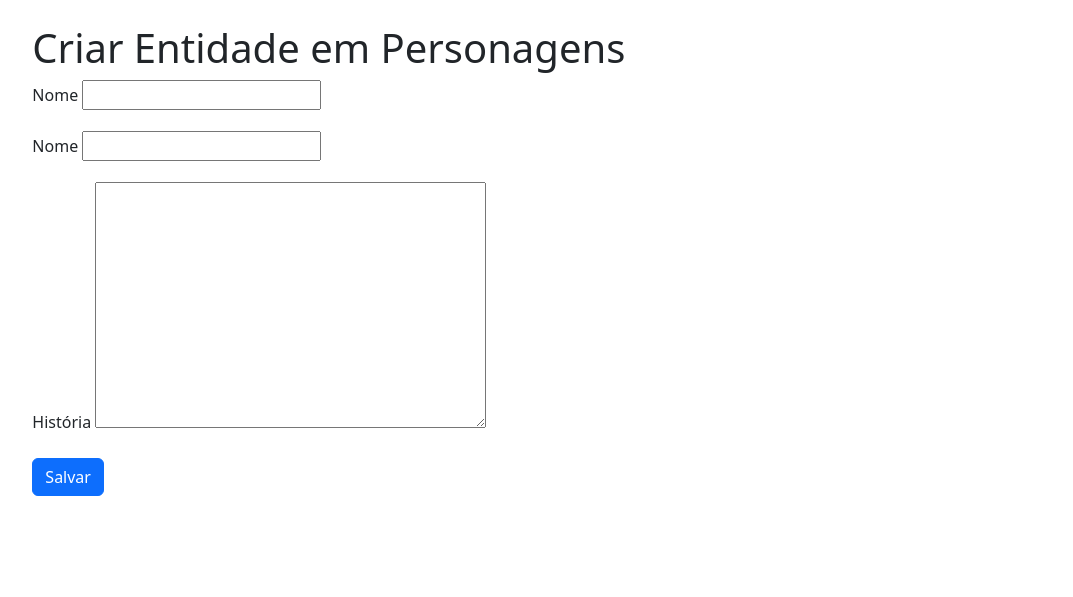
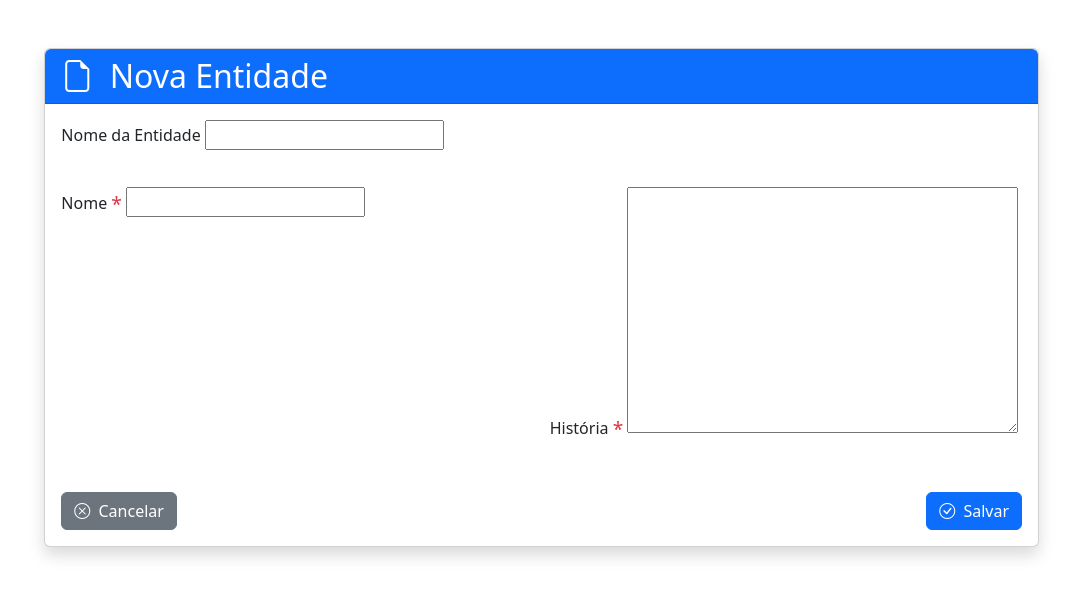
Before and after one commit to Leobyy/p04-pa, a Django app: page /campanhas/categoria/1/entidade/nova/ in a window 1280 px wide. Shown: the part 56-653 px from the top of the page, without its empty margins (205-1278 px from the left). Run offline with Django 5.2, Linux system fonts and the light colour scheme; a user stored in the database is signed in; data comes from the database, SQL or seed files in the repository.

Commit message:
some templates changes, upgrading the forms

```diff
--- a/campanhas/forms.py
+++ b/campanhas/forms.py
@@ -6,18 +6,31 @@ class CampanhaForm(forms.ModelForm):
         model = Campanha
         fields = ['nome', 'prologo']
         widgets = {
-            'prologo': forms.Textarea(attrs={'rows': 4}),
+            'prologo': forms.Textarea(attrs={'rows': 4, 'class': 'form-control'}),
+        }
+        labels = {
+            'nome': 'Nome da Campanha',
+            'prologo': 'Prólogo/Introdução'
         }
 
 class CategoriaForm(forms.ModelForm):
     class Meta:
         model = Categoria
         fields = ['nome', 'descricao']
+        widgets = {
+            'descricao': forms.Textarea(attrs={'rows': 3, 'class': 'form-control'}),
+        }
 
 class CampoForm(forms.ModelForm):
     class Meta:
         model = CampoPersonalizado
         fields = ['nome', 'tipo', 'obrigatorio']
+        widgets = {
+            'tipo': forms.Select(attrs={'class': 'form-select'}),
+        }
+        labels = {
+            'obrigatorio': 'Campo obrigatório?'
+        }
 
 class EntidadeForm(forms.ModelForm):
     class Meta:
--- a/campanhas/templates/campanhas/entidade_form.html
+++ b/campanhas/templates/campanhas/entidade_form.html
@@ -1,24 +1,41 @@
-{% extends 'base.html' %} {% block content %}
-<h1>Criar Entidade em {{ categoria.nome }}</h1>
-<form method="post">
-  {% csrf_token %}
+{% extends 'form_base.html' %}
 
-  <!-- Campo nome fixo -->
-  <div class="mb-3">
-    <label for="id_nome" class="form-label">Nome</label>
-    {{ form.nome }}
-  </div>
+{% block form_title %}
+    {% if object %}Editar Entidade: {{ object.nome }}{% else %}Nova Entidade{% endif %}
+{% endblock %}
 
-  <!-- Campos dinâmicos -->
-  {% for field in form %} {% if field.name != 'nome' %}
-  <div class="mb-3">
-    <label for="{{ field.id_for_label }}" class="form-label"
-      >{{ field.label }}</label
-    >
-    {{ field }}
-  </div>
-  {% endif %} {% endfor %}
+{% block form_icon %}bi-file-earmark{% endblock %}
 
-  <button type="submit" class="btn btn-primary">Salvar</button>
-</form>
+{% block form_fields %}
+    <div class="col-md-12 mb-3">
+        <label for="id_nome" class="form-label">Nome da Entidade</label>
+        {{ form.nome }}
+    </div>
+
+    {% for field in form %}
+        {% if field.name != 'nome' %}
+        <div class="col-md-6 mb-3">
+            <label for="{{ field.id_for_label }}" class="form-label">
+                {{ field.label }}
+                {% if field.field.required %}<span class="text-danger">*</span>{% endif %}
+            </label>
+
+            {{ field }}
+
+            {% if field.help_text %}
+            <div class="form-text">{{ field.help_text }}</div>
+            {% endif %}
+
+            {% for error in field.errors %}
+            <div class="invalid-feedback d-block">
+                {{ error }}
+            </div>
+            {% endfor %}
+        </div>
+        {% endif %}
+    {% endfor %}
 {% endblock %}
+
+{% block cancel_url %}
+    {% if object %}{% url 'campanhas:entidade-detail' object.pk %}{% else %}{% url 'campanhas:categoria-detail' view.kwargs.categoria_id %}{% endif %}
+{% endblock %}
--- /dev/null
+++ b/static/css/forms.css
@@ -0,0 +1,30 @@
+/* Formulários */
+.card-header.bg-primary {
+    border-radius: 0.375rem 0.375rem 0 0 !important;
+}
+
+.form-control, .form-select {
+    border: 1px solid #ced4da;
+    transition: all 0.2s;
+}
+
+.form-control:focus, .form-select:focus {
+    border-color: #86b7fe;
+    box-shadow: 0 0 0 0.25rem rgba(13, 110, 253, 0.25);
+}
+
+.form-label {
+    font-weight: 500;
+}
+
+/* Checkboxes estilizados */
+.form-check-input:checked {
+    background-color: #6f42c1;
+    border-color: #6f42c1;
+}
+
+/* Campos obrigatórios */
+.form-label .text-danger {
+    font-size: 1.2em;
+    vertical-align: middle;
+}
--- a/templates/base.html
+++ b/templates/base.html
@@ -15,6 +15,7 @@
       href="https://cdn.jsdelivr.net/npm/bootstrap-icons@1.10.0/font/bootstrap-icons.css"
     />
     <link rel="stylesheet" href="{% static 'css/campanhas.css' %}" />
+    <link rel="stylesheet" href="{% static 'css/forms.css' %}">
     <style>
       :root {
         --primary-color: #6f42c1; /* Roxo - cor principal */
--- /dev/null
+++ b/templates/form_base.html
@@ -0,0 +1,80 @@
+{% extends 'base.html' %}
+
+{% block content %}
+<div class="container mt-4">
+    <div class="card shadow">
+        <div class="card-header bg-primary text-white">
+            <h2 class="mb-0">
+                <i class="bi {% block form_icon %}bi-pencil-square{% endblock %} me-2"></i>
+                {% block form_title %}Formulário{% endblock %}
+            </h2>
+        </div>
+
+        <div class="card-body">
+            {% block form_errors %}
+                {% if form.errors %}
+                <div class="alert alert-danger">
+                    <i class="bi bi-exclamation-triangle me-2"></i>
+                    Corrija os erros abaixo antes de prosseguir.
+                </div>
+                {% endif %}
+            {% endblock %}
+
+            <form method="post" class="needs-validation" novalidate>
+                {% csrf_token %}
+
+                <div class="row g-3">
+                    {% block form_fields %}
+                    {% for field in form %}
+                    <div class="col-md-{% if field.field.widget.input_type == 'checkbox' %}12{% else %}6{% endif %} mb-3">
+                        <label for="{{ field.id_for_label }}" class="form-label">
+                            {{ field.label }}
+                            {% if field.field.required %}<span class="text-danger">*</span>{% endif %}
+                        </label>
+
+                        {{ field }}
+
+                        {% if field.help_text %}
+                        <div class="form-text">{{ field.help_text }}</div>
+                        {% endif %}
+
+                        {% for error in field.errors %}
+                        <div class="invalid-feedback d-block">
+                            {{ error }}
+                        </div>
+                        {% endfor %}
+                    </div>
+                    {% endfor %}
+                    {% endblock %}
+                </div>
+
+                <div class="d-flex justify-content-between mt-4">
+                    <a href="{% block cancel_url %}{% endblock %}" class="btn btn-secondary">
+                        <i class="bi bi-x-circle me-1"></i> Cancelar
+                    </a>
+                    <button type="submit" class="btn btn-primary">
+                        <i class="bi bi-check-circle me-1"></i> {% block submit_text %}Salvar{% endblock %}
+                    </button>
+                </div>
+            </form>
+        </div>
+    </div>
+</div>
+
+<script>
+// Validação de formulários do Bootstrap
+(function () {
+  'use strict'
+  const forms = document.querySelectorAll('.needs-validation')
+  Array.from(forms).forEach(form => {
+    form.addEventListener('submit', event => {
+      if (!form.checkValidity()) {
+        event.preventDefault()
+        event.stopPropagation()
+      }
+      form.classList.add('was-validated')
+    }, false)
+  })
+})()
+</script>
+{% endblock %}
```
Also changed, not shown: campanhas/templates/campanhas/campanha_form.html (+7 -22 lines), campanhas/templates/campanhas/campo_form.html (+7 -36 lines), campanhas/templates/campanhas/categoria_form.html (+7 -25 lines).
